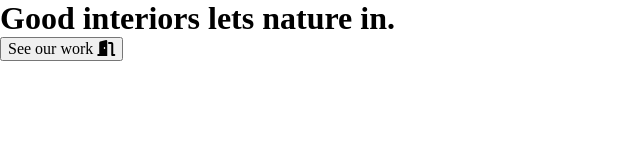
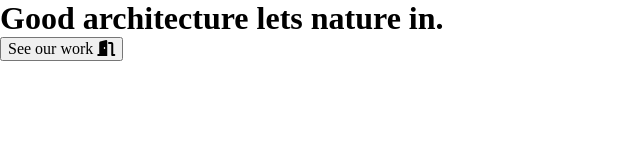
Before and after one commit to davidfether/Motion, a website: page deploy/index.html in a window 1280 px wide. Shown: the whole page, without its empty margins (0-640 px from the left). Drawn offline with Linux system fonts and the light colour scheme.

Commit message:
typography-compile

```diff
--- a/deploy/index.html
+++ b/deploy/index.html
@@ -13,7 +13,7 @@
     <div id=" hero">
         <div id="overlay">
             <section>
-                <h1>Good interiors lets nature in.</h1>
+                <h1>Good architecture lets nature in.</h1>
         </div>
         <aside>
             <button> See our work <i class="fa-solid fa-door-open"></i></button>
```
Also changed, not shown: 2 other files.
